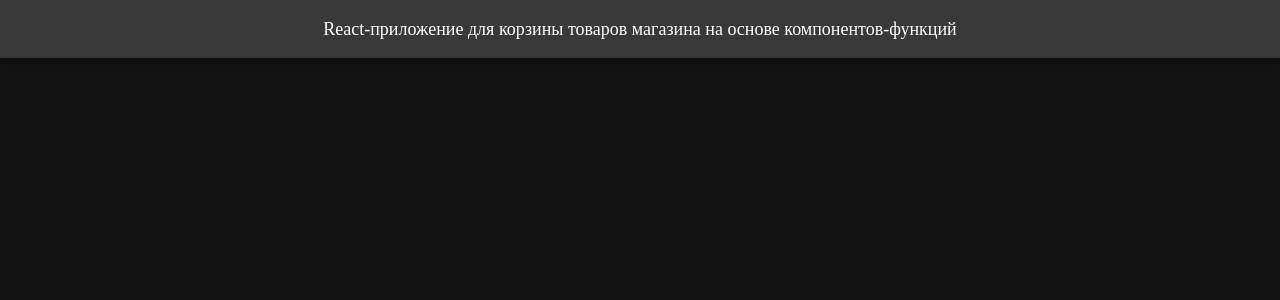
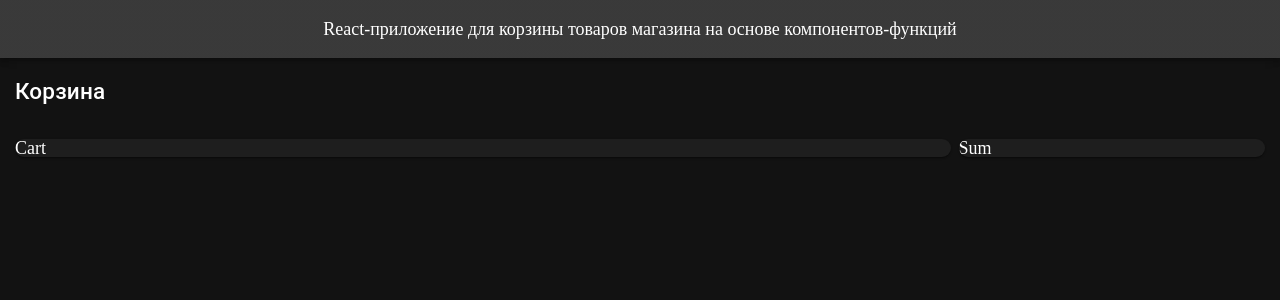
Before and after one commit to ElsaChern/testTask_VK_market, a React (Create React App) app: page / in a window 1280 px wide. Shown: the top 300 px of the page. Built offline with nearby package versions, Linux system fonts and the light colour scheme.

Commit message:
add cart component

```diff
--- a/src/App.jsx
+++ b/src/App.jsx
@@ -1,11 +1,13 @@
-import { Container } from "@mui/material"
+import { Box, Container } from "@mui/material"
 import Header from "./components/Header/Header"
+import MainComponent from "./components/Main/Main"
 
 const App = () => {
   return (
-    <Container>
+    <>
       <Header />
-    </Container>
+      <MainComponent />
+    </>
   )
 }
 
--- a/src/components/Header/Header.jsx
+++ b/src/components/Header/Header.jsx
@@ -2,7 +2,7 @@
 
 const Header = () => {
   return (
-    <HeaderContainer>
+    <HeaderContainer position="sticky">
       React-приложение для корзины товаров магазина на основе
       компонентов-функций
     </HeaderContainer>
--- a/src/components/Header/slyled.js
+++ b/src/components/Header/slyled.js
@@ -4,7 +4,6 @@
 const HeaderContainer = styled(AppBar)({
   width: "100%",
   alignItems: "center",
-  display: "flex",
   padding: "20px",
   backgroundColor: "#42424269",
 })
--- /dev/null
+++ b/src/components/Main/Main.jsx
@@ -0,0 +1,22 @@
+import { Grid } from "@mui/material"
+import { MainContainer, CardContainer, Title } from "./slyled"
+
+const MainComponent = () => {
+  return (
+    <>
+      <Title variant="h6">Корзина</Title>
+      <MainContainer>
+        <Grid container columns={4} spacing={1}>
+          <Grid item xs={3}>
+            <CardContainer>Cart</CardContainer>
+          </Grid>
+          <Grid item xs={1}>
+            <CardContainer>Sum</CardContainer>
+          </Grid>
+        </Grid>
+      </MainContainer>
+    </>
+  )
+}
+
+export default MainComponent
--- /dev/null
+++ b/src/components/Main/slyled.js
@@ -0,0 +1,17 @@
+import styled from "@emotion/styled"
+import { Box, Card, Typography } from "@mui/material"
+
+const Title = styled(Typography)({
+  margin: "15px",
+})
+
+const MainContainer = styled(Box)({
+  display: "flex",
+  padding: "15px",
+})
+
+const CardContainer = styled(Card)({
+  borderRadius: "10px",
+})
+
+export { Title, MainContainer, CardContainer }
```
